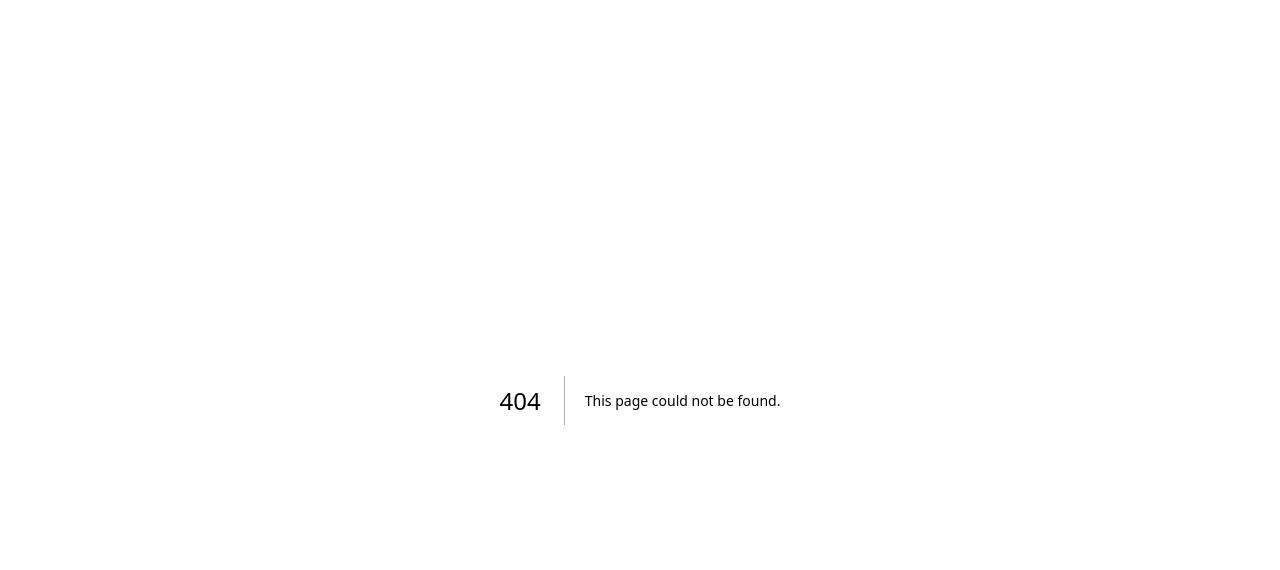
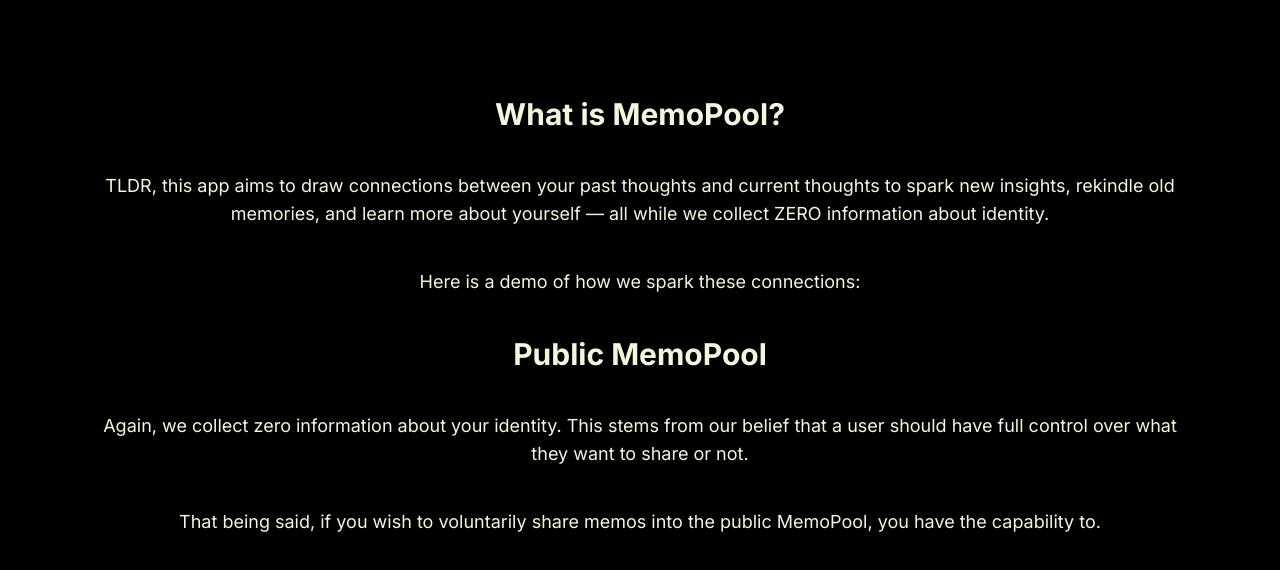
Before and after one commit to oliVRqin/memopool, a Next.js app in the folder frontend/: page /info in a window 1280 px wide. Before the commit this address had no page. Shown: the top 570 px of the page. Built offline with nearby package versions, Linux system fonts and the light colour scheme.

Commit message:
memopool info

```diff
--- /dev/null
+++ b/frontend/app/info/page.tsx
@@ -0,0 +1,16 @@
+
+
+const Info = () => {
+    return (
+        <main className="flex min-h-screen flex-col items-center bg-black text-[#f5f5dc] p-24">
+            <h1 className="text-3xl font-bold text-center pb-10">What is MemoPool?</h1>
+            <p className="text-lg text-center pb-10">TLDR, this app aims to draw connections between your past thoughts and current thoughts to spark new insights, rekindle old memories, and learn more about yourself — all while we collect ZERO information about identity.</p>
+            <p className="text-lg text-center pb-10">Here is a demo of how we spark these connections:</p>
+            <h1 className="text-3xl font-bold text-center pb-10">Public MemoPool</h1>
+            <p className="text-lg text-center pb-10">Again, we collect zero information about your identity. This stems from our belief that a user should have full control over what they want to share or not.</p>
+            <p className="text-lg text-center pb-10">That being said, if you wish to voluntarily share memos into the public MemoPool, you have the capability to.</p>
+        </main>
+    )
+}
+
+export default Info;
--- a/frontend/app/page.tsx
+++ b/frontend/app/page.tsx
@@ -1,6 +1,7 @@
 "use client"
-import { useState, useEffect, useRef } from 'react'
+import { useState, useEffect } from 'react'
 import { v4 as uuidv4 } from 'uuid';
+import Image from 'next/image'
 
 type Memo = {
   id: string,
@@ -170,7 +171,7 @@ export default function Home() {
               <p className='text-3xl underline'>Memos</p>
               <ul className='flex flex-col justify-center items-center space-y-10 w-full'>
                 {[...fetchedMemos].reverse().map((memo: Memo) => (
-                  <li key={memo.id} className='flex flex-col justify-center items-center space-y-5 p-3 rounded-lg border-2'>
+                  <li key={memo.id} className='flex flex-col justify-center items-center space-y-5 p-3 rounded-lg'>
                     <p className='text-lg'>{memo.memo}</p>
                     <p className='text-md text-green-400'>{memo.time ? formatDateWithTime(memo.time) : ''}</p>
                     <p className='text-md text-blue-400'>Positivity Score: {memo.positivityScore}</p>
@@ -220,6 +221,17 @@ export default function Home() {
             <button onClick={handleSeeMemos} className='text-gray-500 text-sm p-3 underline font-mono rounded-lg hover:opacity-80'>
               See my MemoPool
             </button>
+            <div className="flex flex-col justify-center items-center w-full">
+              <div className="flex justify-center items-center w-full sm:w-full md:w-3/5 lg:w-2/5 pb-5">
+                <Image className="brightness-150" src="/info-icon.svg" alt="Info" height={25} width={25} />
+                <h1 className="text-lg text-[#655a5a] brightness-200 font-semibold text-center pl-3">How does MemoPool work?</h1>
+              </div>
+              <div className="flex flex-col space-y-5 justify-center items-center w-full sm:w-full md:w-3/5 lg:w-2/5">
+                <p className="pl-10 text-[#655a5a] brightness-125">We aim to draw connections between your past thoughts and current thoughts to spark new insights, rekindle old memories, and learn more about yourself — all while we collect ZERO information about identity.</p>
+                <p className="pl-10 text-[#655a5a] brightness-125">Your memos are completely untraceable and unidentifiable; however, you have the option to share them with others. Learn more about the design of MemoPool, how to use it, and even posting in the <span className="brightness-150 font-bold">public</span> MemoPool <span className="underline"><a href="/info">here</a></span>.</p>
+              </div>
+            </div>
+
           </div>
       }
     </main>
```
Also changed, not shown: frontend/public/info-icon.svg (added).
